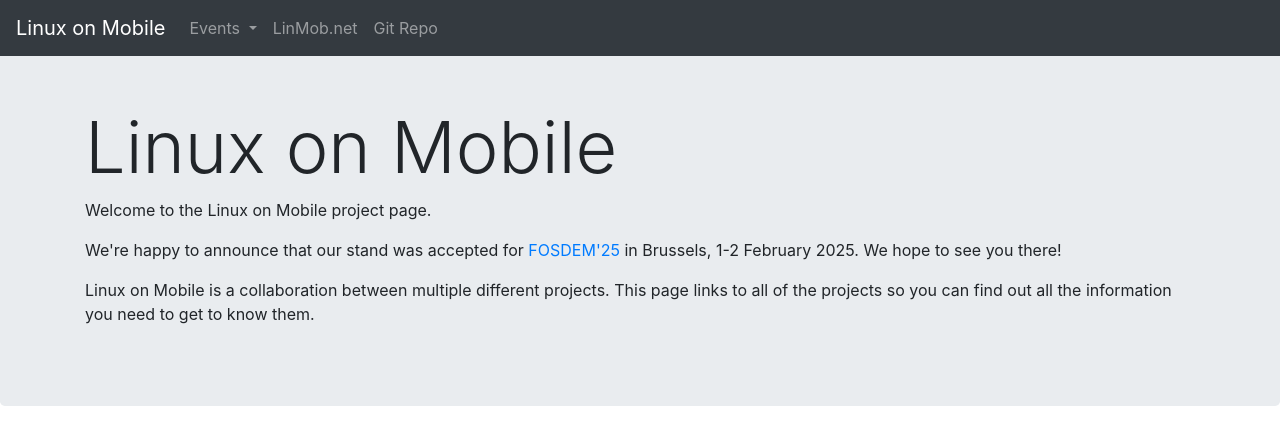
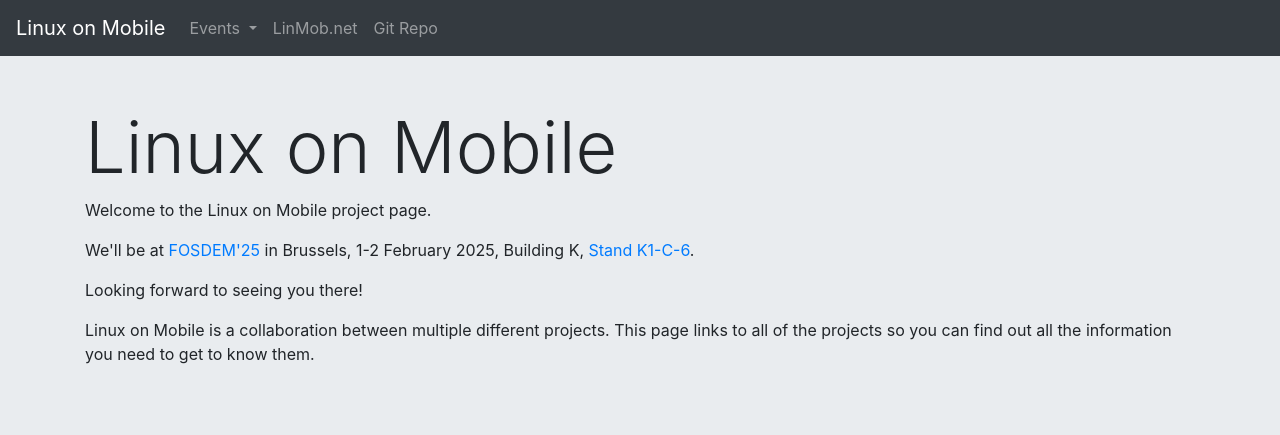
Before and after one commit to llewelld/linuxonmobile, a plain HTML site: page index.html in a window 1280 px wide. Shown: the top 435 px of the page. Drawn offline with Linux system fonts and the light colour scheme.

Commit message:
Add FOSDEM 2025 stand location
Updates the text with the stand location for FOSDEM 2025.

```diff
--- a/index.html
+++ b/index.html
@@ -58,7 +58,8 @@
         <div class="container">
           <h1 class="display-3">Linux on Mobile</h1>
           <p>Welcome to the Linux on Mobile project page.</p>
-          <p>We're happy to announce that our stand was accepted for <a href="https://fosdem.org/2025/news/2024-11-16-stands-announced/">FOSDEM'25</a> in Brussels, 1-2 February 2025. We hope to see you there!</p>
+          <p>We'll be at <a href="https://fosdem.org/2025/">FOSDEM'25</a> in Brussels, 1-2 February 2025, Building K, <a href="https://nav.fosdem.org/l/k1-c-6/">Stand K1-C-6</a>.</p>
+          <p>Looking forward to seeing you there!</p>
           <p>Linux on Mobile is a collaboration between multiple different projects. This page links to all of the projects so you can find out all the information you need to get to know them.</p>
         </div>
       </div>
```
